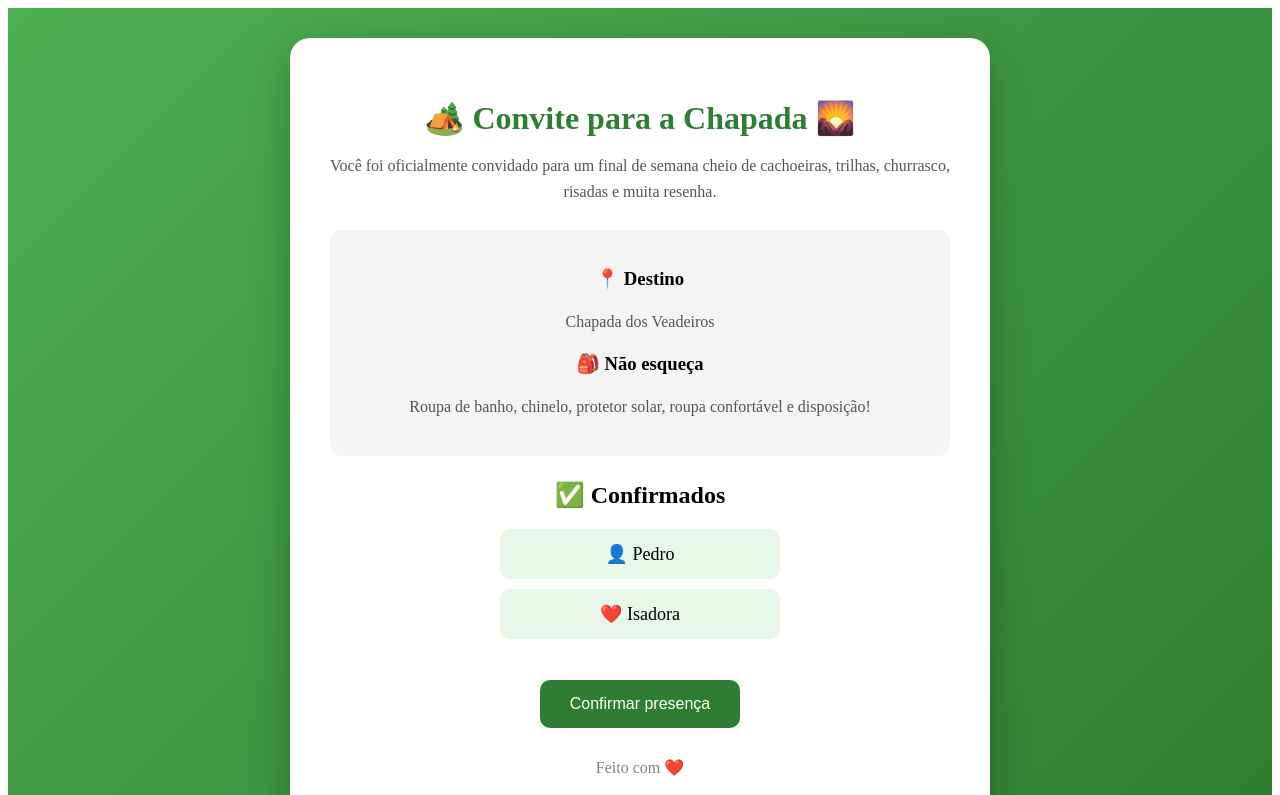
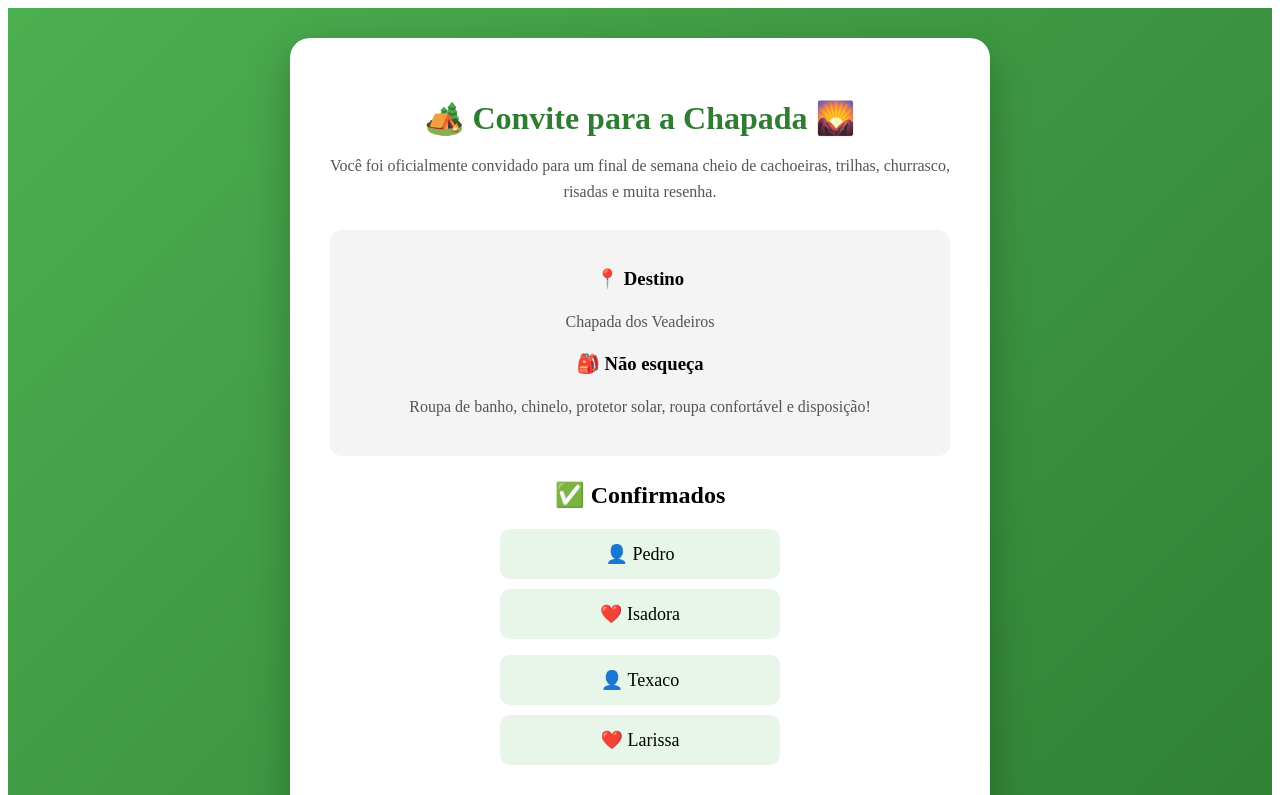
Before and after one commit to pedroarii/clone-tabnews, a Next.js app: page / in a window 1280 px wide. Shown: the top 795 px of the page. Built offline with nearby package versions, Linux system fonts and the light colour scheme.

Commit message:
adicionando texaco e larissa na lista

```diff
--- a/pages/index.js
+++ b/pages/index.js
@@ -109,6 +109,10 @@ export default function Home() {
             <li>👤 Pedro</li>
             <li>❤️ Isadora</li>
           </ul>
+          <ul>
+            <li>👤 Texaco </li>
+            <li>❤️ Larissa </li>
+          </ul>
 
           <button
             onClick={() => alert("Partiu Chapada!! 🏕️")}
```
